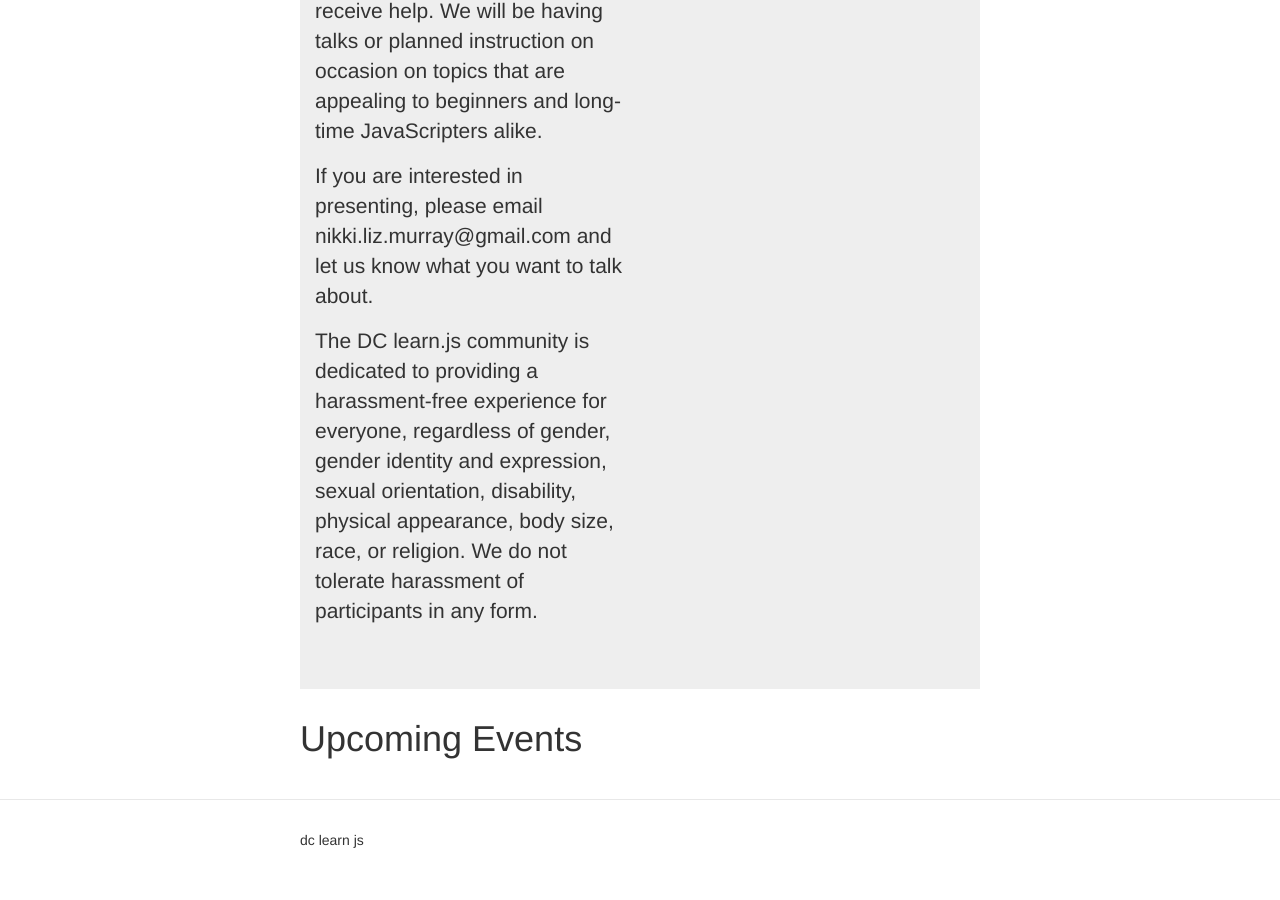
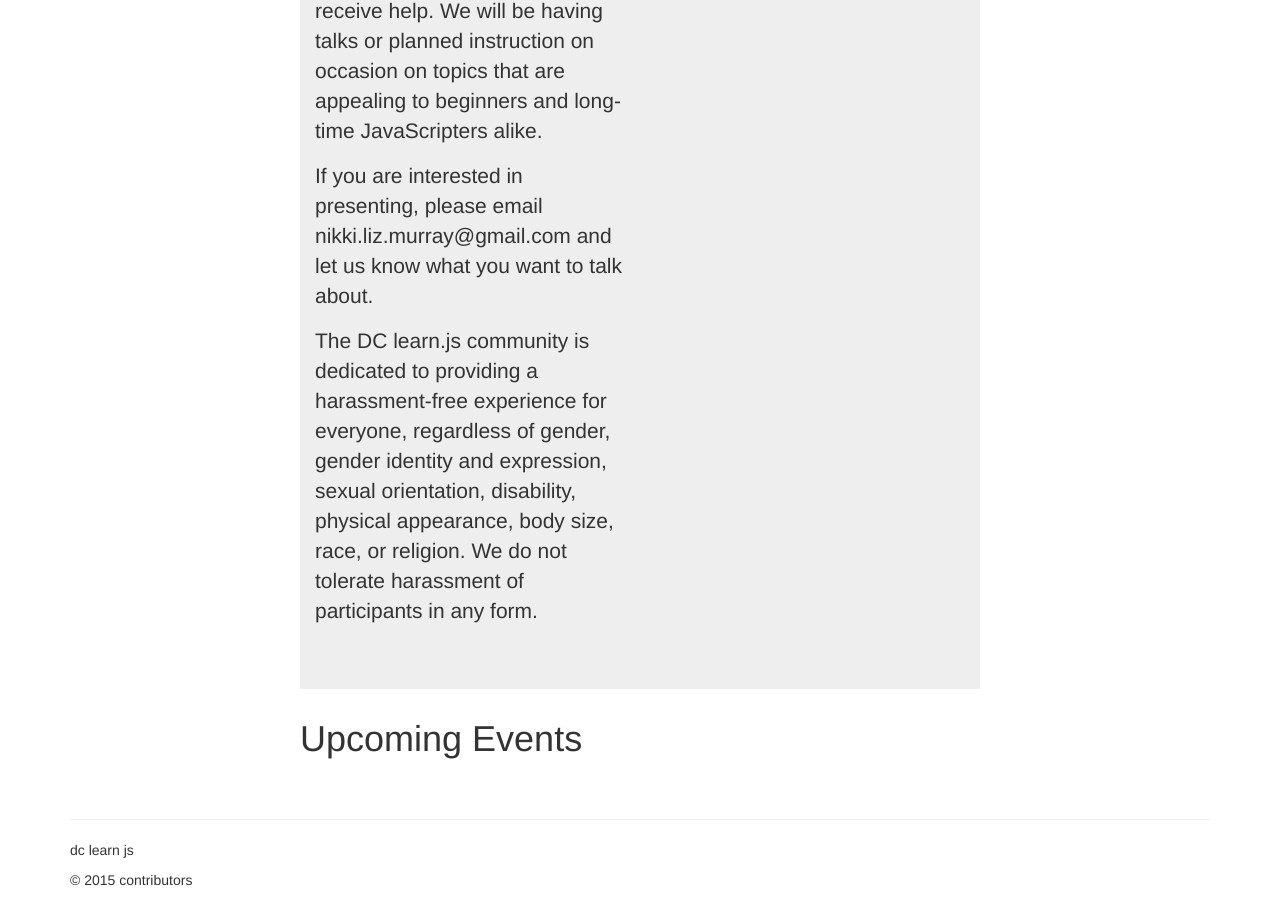
Before and after one commit to dclearnjs/dclearnjs.github.io, a Jekyll site: the page built from index.html, in a window 1280 px wide and 900 px high, scrolled down 672 px. Built offline with Jekyll 4.4.1, drawn with Linux system fonts in a browser that asks for light colours; nearby versions of some CDN libraries.

Commit message:
update footer with copyright

```diff
--- a/_includes/footer.html
+++ b/_includes/footer.html
@@ -1,9 +1,7 @@
-<footer class="site-footer">
-
-  <div class="wrapper">
-
-    dc learn js
-
-  </div>
-
-</footer>
+<div class="container">
+  <hr>
+  <footer>
+    <p>dc learn js</p>
+    <p>&copy; {{ site.time | date: '%Y' }} contributors</p>
+  </footer>
+</div>
```
